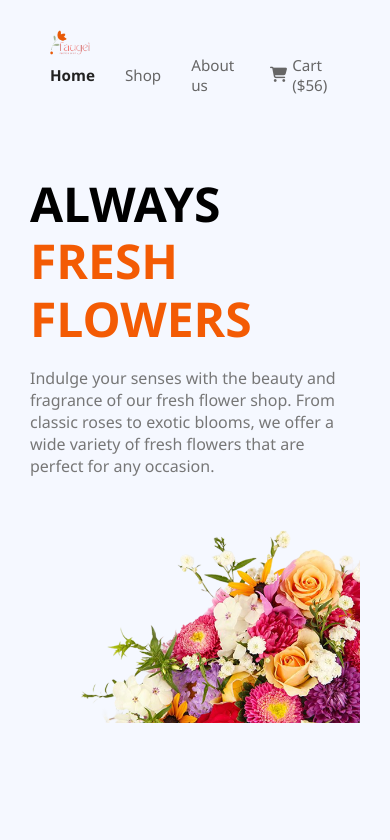
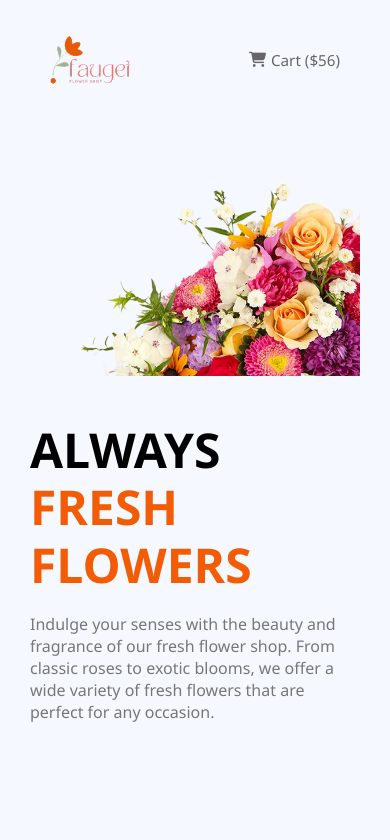
Before and after one commit to siamkhan22/A-2, a plain HTML site: page index.html in a window 390 px wide. Shown: the top 840 px of the page. Drawn offline with Linux system fonts and the light colour scheme.

Commit message:
second commit

```diff
--- a/index.html
+++ b/index.html
@@ -10,17 +10,20 @@
       href="https://cdnjs.cloudflare.com/ajax/libs/font-awesome/6.4.0/css/all.min.css"
     />
   </head>
+
   <body>
     <header class="header">
-      <div class="container">
+      <div class="header-container">
         <div class="logo">
           <img src="./assets/logo.png" alt="Logo" />
         </div>
         <nav class="nav">
-          <a href="#" class="active">Home</a>
+          <div class="" id="myLinks-desktop">
+            <a href="#" class="active">Home</a>
           <a href="#">Shop</a>
           <a href="#">About us</a>
           <a href="#" class="cart">
+          </div>
             <i class="fas fa-shopping-cart"></i> Cart ($56)
           </a>
         </nav>
--- a/styles.css
+++ b/styles.css
@@ -14,7 +14,7 @@ body {
   padding: 20px 40px;
 }
 
-.container {
+.header-container{
   max-width: 1200px;
   margin: 0 auto;
   display: flex;
@@ -32,7 +32,10 @@ body {
 }
 
 .logo img {
-  width: 40px;
+  width: 80px;
+  height: 60px;
+  object-fit:contain ;
+  object-position: center;
 }
 
 .logo small {
@@ -40,7 +43,7 @@ body {
   color: #777;
 }
 
-.nav {
+.nav, #myLinks-desktop {
   display: flex;
   align-items: center;
   gap: 30px;
@@ -53,7 +56,6 @@ body {
   transition: color 0.3s;
 }
 
-.nav a:hover,
 .nav .active {
   color: #222;
   font-weight: 600;
@@ -74,7 +76,7 @@ body {
 .hero-container {
   display: flex;
   flex-wrap: wrap;
-  align-items: center;
+  align-items: end;
   justify-content: space-between;
   max-width: 1200px;
   margin: auto;
@@ -304,6 +306,17 @@ body {
   .flower-section {
     flex-direction: column;
     margin: 10px;
+  }
+
+  #myLinks-desktop{
+    display: none;
+  }
+
+  .hero-container{
+    flex-direction: column-reverse;
+    align-items: center;
+    justify-content: center;
+
   }
 
   .image-container {
```
